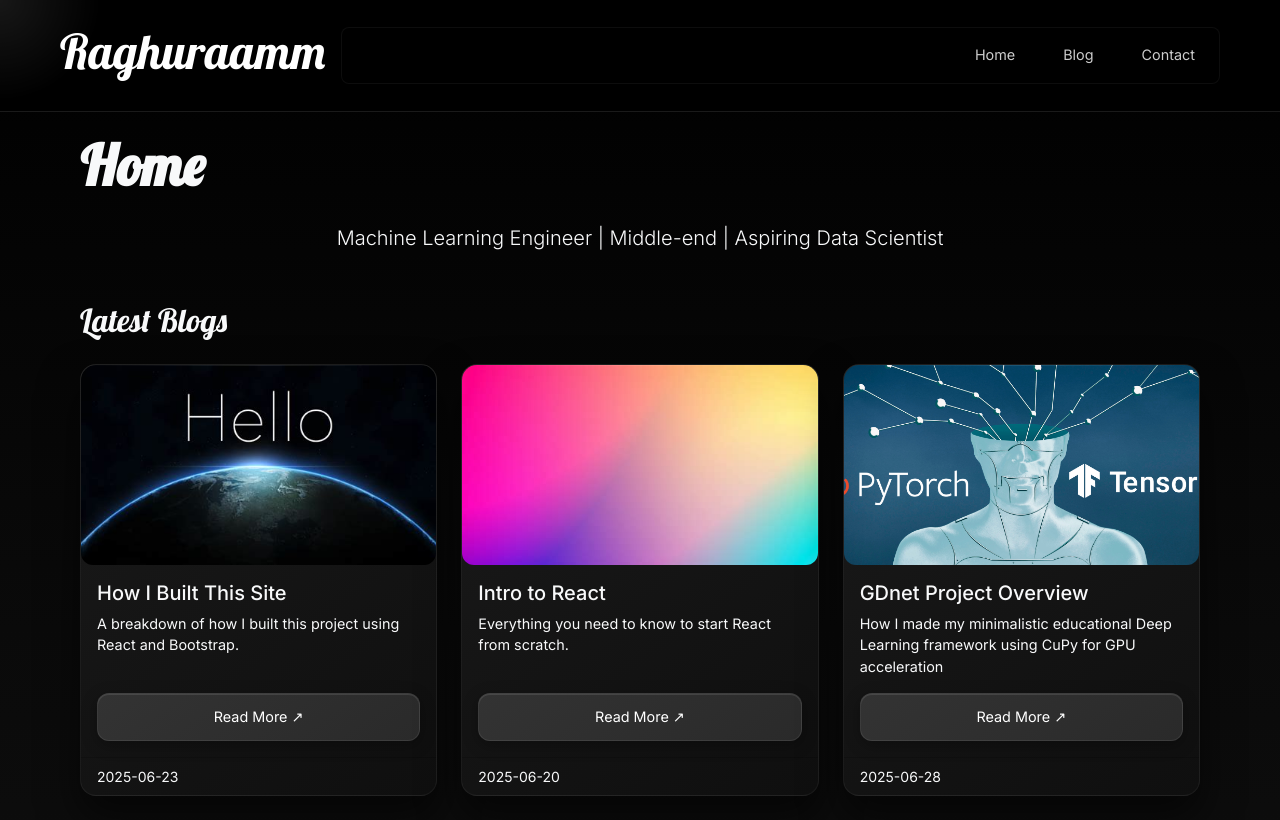
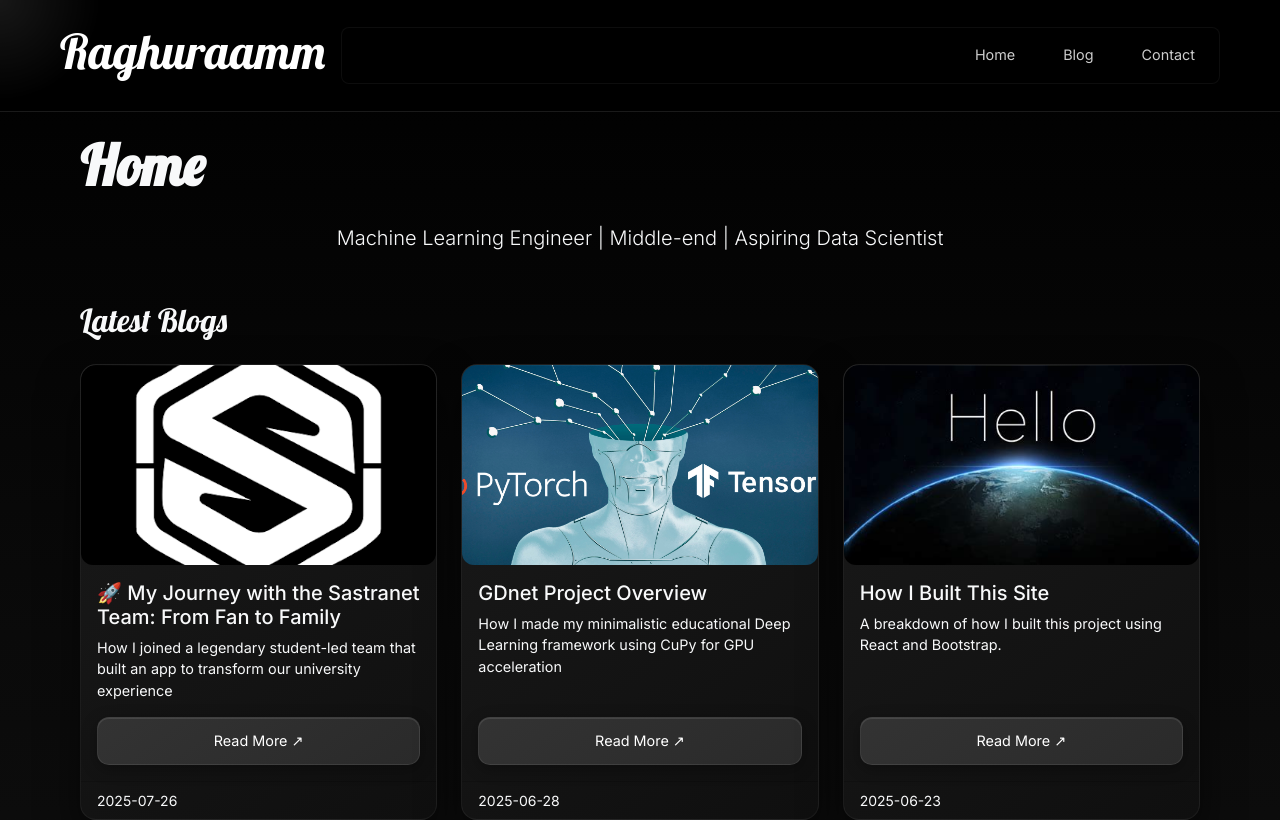
Before and after one commit to Ghua8088/blog, a React (Create React App) app: page /#/ in a window 1280 px wide. Shown: the top 820 px of the page. Built offline with nearby package versions, Linux system fonts and the light colour scheme.

Commit message:
[Glitch] Latest Blogs fixed

```diff
--- a/src/pages/Home.jsx
+++ b/src/pages/Home.jsx
@@ -8,8 +8,7 @@ import { Link } from 'react-router-dom';
 
 export default function Home() {
   // Get the latest 3 blogs
-  const latestBlogs = blogData.slice(0, 3);
-
+  const latestBlogs = blogData.sort((a, b) => new Date(b.date) - new Date(a.date)).slice(0, 3);
   return (
     <Container className="pt-5 text-light">
       <h2 className="display-4 fw-bold mb-4 Lobsterfont">Home</h2>
```
